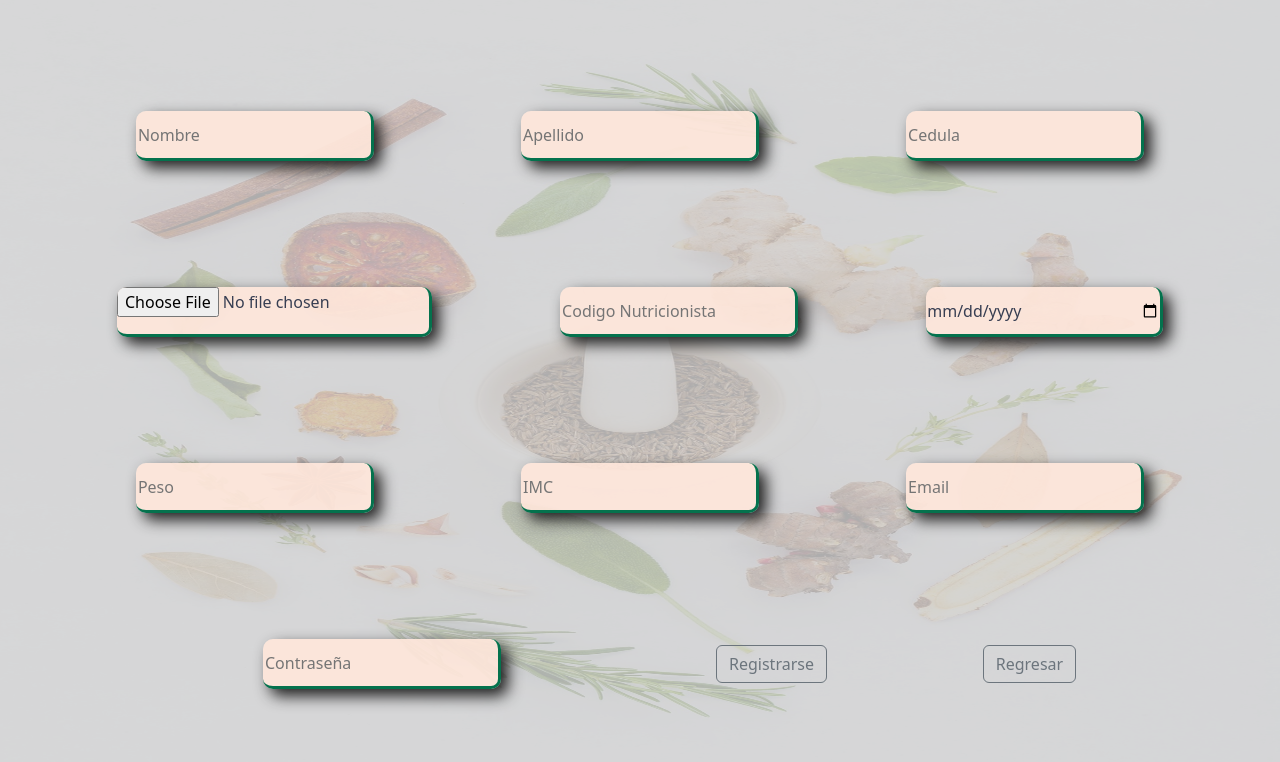
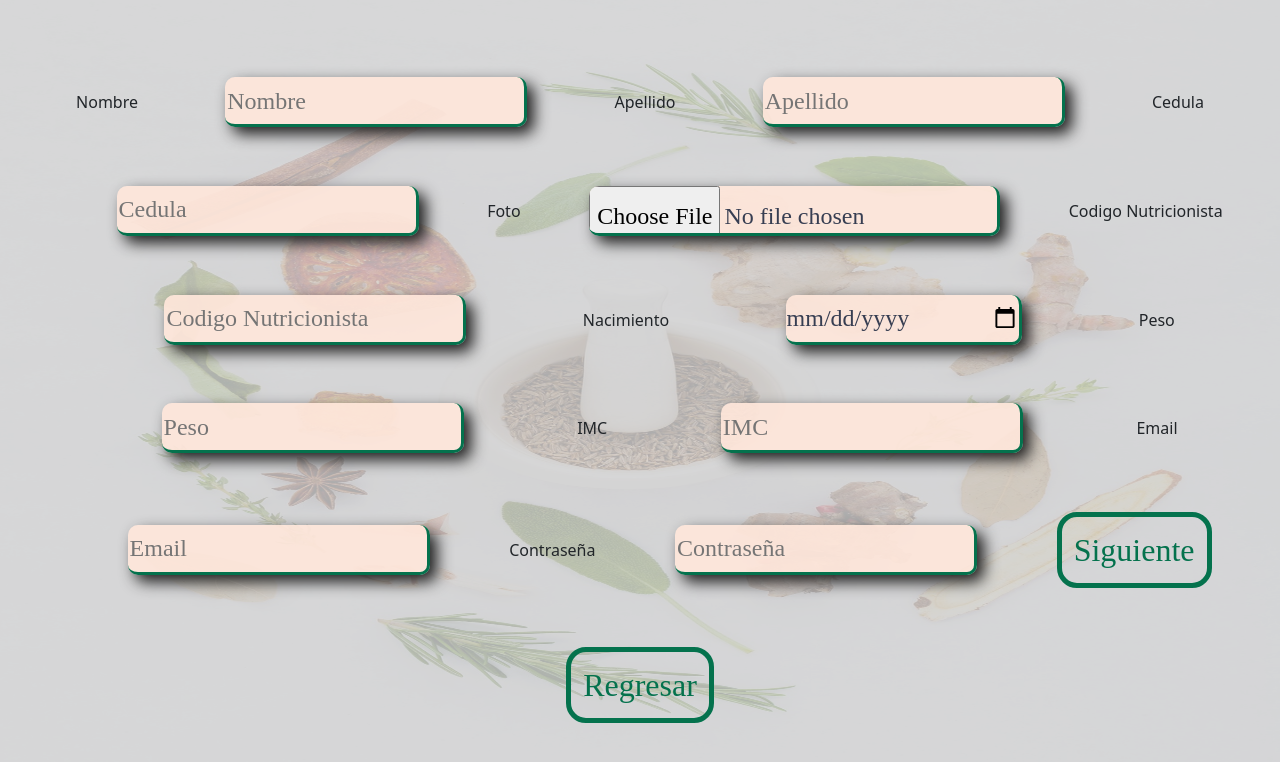
Before and after one commit to Data-Bases/NutriTEC-Frontend, a React (Vite) app in the folder frontend/: page /signup/nutricionista-1 in a window 1280 px wide. Shown: the top 762 px of the page. Built offline with nearby package versions, Linux system fonts and the light colour scheme.

Commit message:
singup arreglado

```diff
--- a/frontend/src/App.jsx
+++ b/frontend/src/App.jsx
@@ -43,6 +43,7 @@ function App() {
                     <Route path="/signup/nutricionista-2"> <SignUp pantalla="N2"/> </Route>
                     <Route path="/signup/cliente-1"> <SignUp pantalla="C1"/> </Route>
                     <Route path="/signup/cliente-2"> <SignUp pantalla="C2"/> </Route>
+                    <Route path="/:anything">404 Página no encontrada</Route>
                 </Switch>
             </div>
         </Router>
--- a/frontend/src/components/SingUp.jsx
+++ b/frontend/src/components/SingUp.jsx
@@ -4,7 +4,7 @@ import { baseURL } from "./backendConection";
 import { Button } from "react-bootstrap";
 import { Link, useLocation } from "wouter";
 import "../styles/Custom.scss";
-import "../styles/SignUp.scss";
+import "../styles/Credentials.scss";
 import herbs from "../assets/herbs.jpg";
 
 const screens = {
@@ -84,10 +84,12 @@ function SignUp(props) {
             });
     };
     return (
-        <div className="signup p-5 d-flex">
-            <img src={herbs} className="signup-bg" />
-            <form onSubmit={createClient} className="d-flex signup-form">
+        <div className="credentials p-5 d-flex">
+            <img src={herbs} className="credentials-bg" />
+            <form onSubmit={createClient} className="d-flex credentials-form">
                 {screens[pantalla].map((item) => (
+                    <>
+                    <label htmlFor={item}> {item} </label>
                     <input
                         type={
                             item == "Nacimiento"
@@ -101,12 +103,15 @@ function SignUp(props) {
                         placeholder={item}
                         key={item}
                         id={item}
-                        className="signup-input"
+                        className="credentials-input"
                     />
+                    </>
                 ))}
-                <Button type="submit" variant="outline-secondary">Registrarse</Button>
+                <Button type="submit" variant="outline-secondary" className="btn-general">{
+                    pantalla.includes("1") ? "Siguiente" : "Registrarse"
+                }</Button>
                 <Link href="/">
-                    <Button variant="outline-secondary">Regresar</Button>
+                    <Button variant="outline-secondary" className="btn-general">Regresar</Button>
                 </Link>
             </form>
         </div>
--- a/frontend/src/styles/SignUp.scss
+++ b/frontend/src/styles/Credentials.scss
@@ -1,7 +1,7 @@
 @import "Custom";
 
 
-.signup {
+.credentials {
     z-index: 0;
     position: absolute;
     width: 100vw;
@@ -11,7 +11,7 @@
     background-color: $background;
 }
 
-.signup-form {
+.credentials-form {
     position: relative;
     z-index: 10;
     flex-wrap: wrap;
@@ -20,7 +20,7 @@
     align-content: space-around;
 }
 
-.signup-input {
+.credentials-input {
     flex-grow: 0;
     flex-basis: 20%;
     margin-left: 5%;
@@ -28,7 +28,7 @@
     height: 50px;
 }
 
-.signup-bg {
+.credentials-bg {
     position: absolute;
     z-index: 1;
     width: 100vw;
--- a/frontend/src/styles/Custom.scss
+++ b/frontend/src/styles/Custom.scss
@@ -30,6 +30,11 @@ input {
     box-shadow: 7px 7px 15px #1E1E1E;
     border-radius: 10px;
     color: $dark-text;
+    font-family: 'Laila';
+    font-style: normal;
+    font-weight: 400;
+    font-size: 1.5rem;
+    line-height: 54px;
 }
 
 input:focus-visible{
@@ -38,8 +43,28 @@ input:focus-visible{
 
 //Button
 
-button, input[type="submit"] {
+button, input[type="submit"], .btn-general {
     border: 5px solid $secondary;
     border-radius: 20px;
     background-color: transparent;
+    font-family: 'Laila';
+    font-style: normal;
+    font-weight: 400;
+    font-size: 2rem;
+    line-height: 54px;
+
+    color: $secondary;
 }
+
+.btn-general:hover{
+    background-color: $secondary;
+    border: 5px solid $secondary;
+    border-radius: 20px;
+    font-family: 'Laila';
+    font-style: normal;
+    font-weight: 400;
+    font-size: 2rem;
+    line-height: 54px;
+
+    color: white;
+}
```
